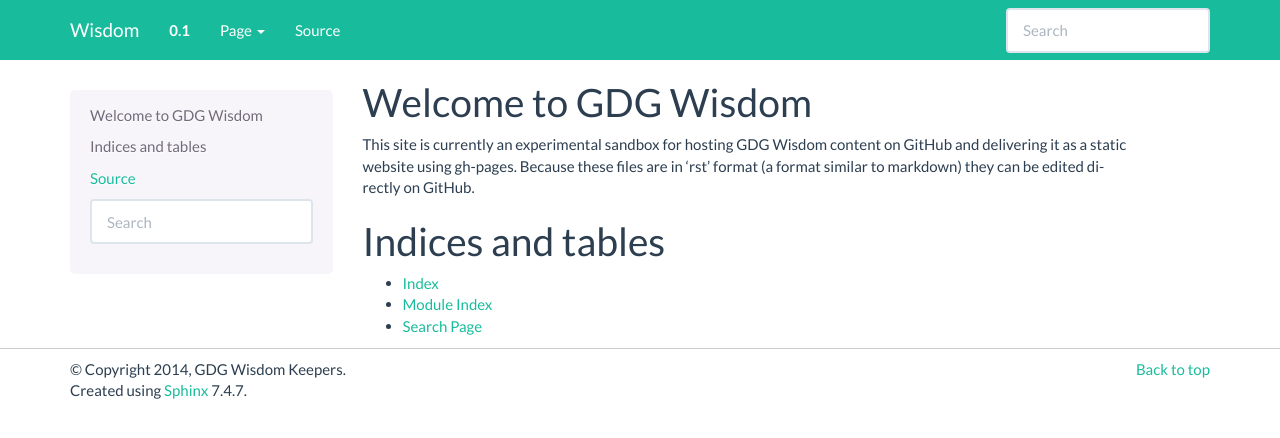
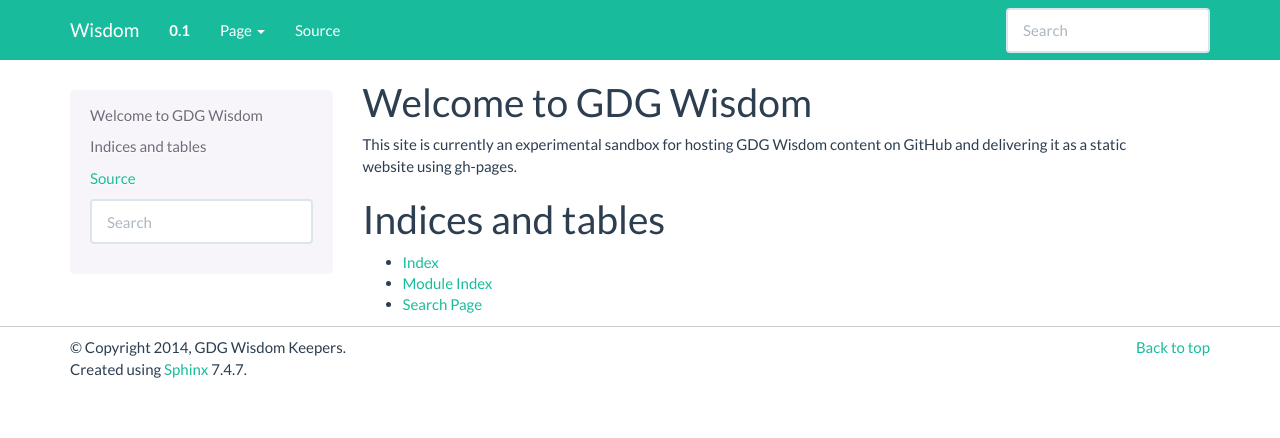
Before and after one commit to GDG-NewYork/wisdom, a Sphinx documentation site: the page built from source/index.rst, in a window 1280 px wide. Shown: the top 438 px of the page. Built offline with Sphinx 7.4.7, drawn with Linux system fonts in a browser that asks for light colours.

Commit message:
Update index.rst

```diff
--- a/source/index.rst
+++ b/source/index.rst
@@ -7,8 +7,7 @@ Welcome to GDG Wisdom
 ======================
 
 This site is currently an experimental sandbox for hosting GDG Wisdom content on GitHub and
-delivering it as a static website using gh-pages. Because these files are in 'rst' format (a
-format similar to markdown) they can be edited directly on GitHub.
+delivering it as a static website using gh-pages.
 
 .. toctree::
    :maxdepth: 2
```
